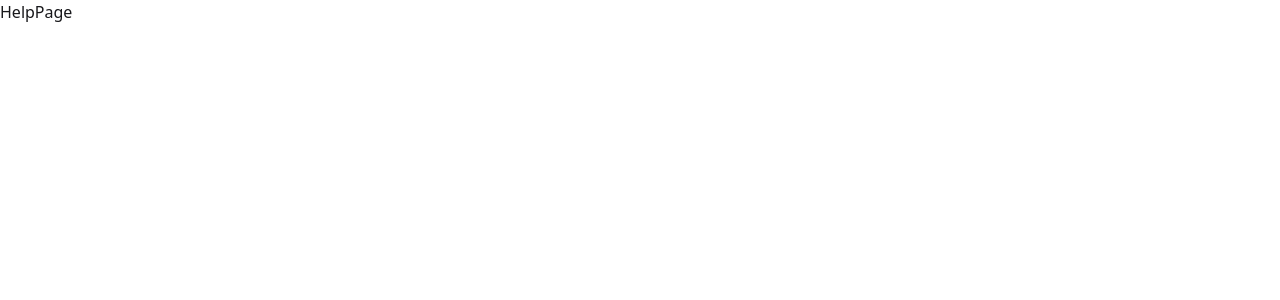
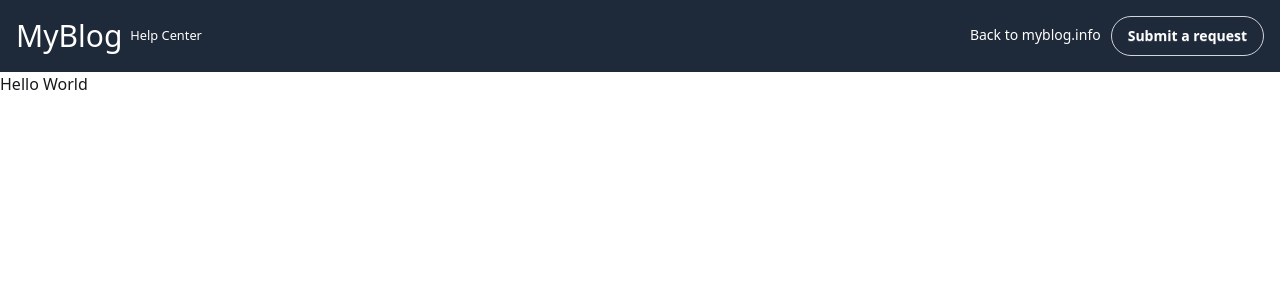
Before and after one commit to eedu7/my-blog, a Next.js app in the folder frontend/: page /help in a window 1280 px wide. Shown: the top 300 px of the page. Built offline with nearby package versions, Linux system fonts and the light colour scheme.

Commit message:
FEAT: Enhance Help page layout with navigation and metadata

```diff
--- a/frontend/src/app/(static_pages)/help/page.tsx
+++ b/frontend/src/app/(static_pages)/help/page.tsx
@@ -1,7 +1,41 @@
+import { Metadata } from "next";
+import Link from "next/link";
 import React from "react";
 
+export const metadata: Metadata = {
+	title: "MyBlog Help Center",
+};
+
 const HelpPage = () => {
-	return <div>HelpPage</div>;
+	return (
+		<div className="min-h-screen flex flex-col">
+			<header className="bg-gray-800 text-white">
+				<nav className="max-w-7xl mx-auto flex justify-between items-center p-4">
+					<div className="flex items-center gap-2">
+						<a href="#">
+							<h1 className="text-3xl">MyBlog</h1>
+						</a>
+						<small>Help Center</small>
+					</div>
+					<div className="space-x-2.5">
+						<Link
+							className="link link-hover underline-offset-2 text-sm"
+							href="/info">
+							Back to myblog.info
+						</Link>
+						{/* TODO: Add the link to the new request in the help center */}
+						<Link
+							href="#"
+							className="btn btn-outline border-gray-300 rounded-full text-sm">
+							Submit a request
+						</Link>
+					</div>
+				</nav>
+			</header>
+			<main className="flex-wrap">Hello World</main>
+			<footer></footer>
+		</div>
+	);
 };
 
 export default HelpPage;
```
